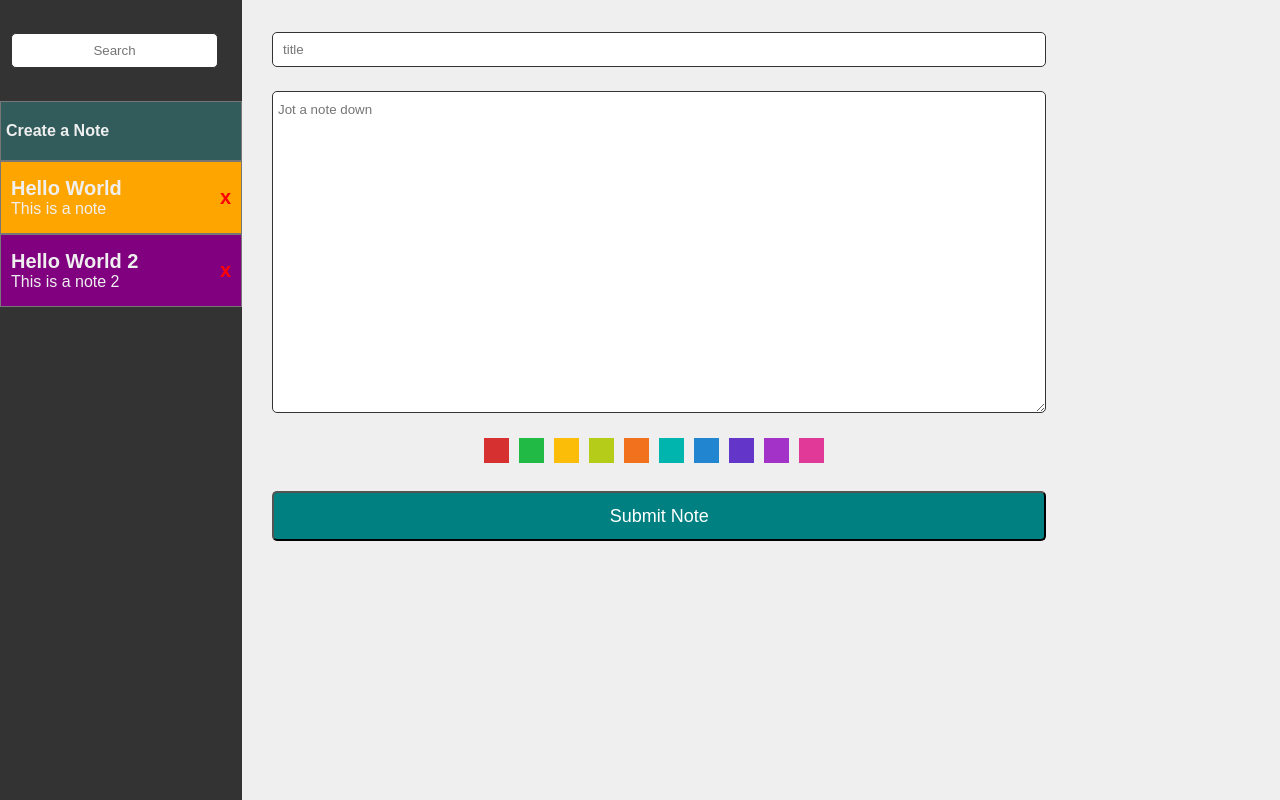
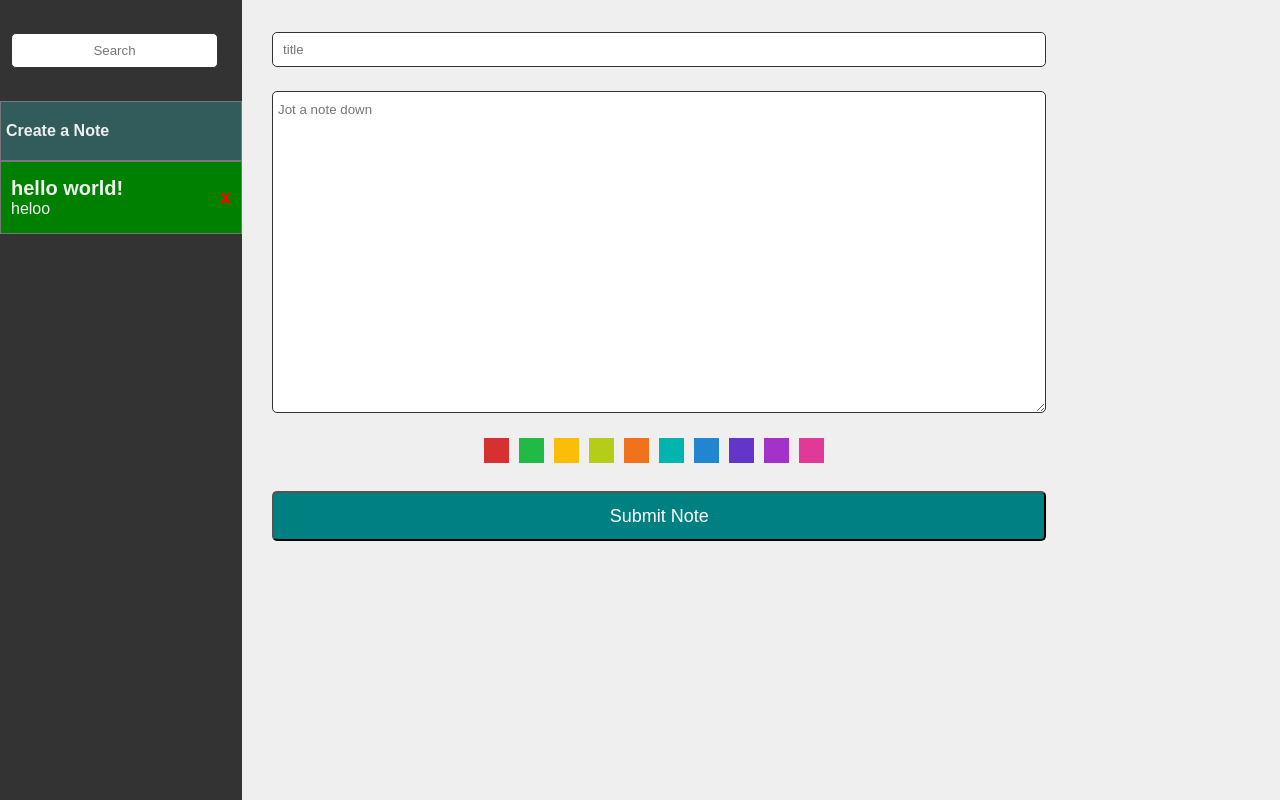
Before and after one commit to CihatKOCAK/Notes-App-Redux, a React (Create React App) app: page / in a window 1280 px wide. Built offline with nearby package versions, Linux system fonts and the light colour scheme.

Commit message:
ok-without-search

```diff
--- a/src/components/NoteCards.js
+++ b/src/components/NoteCards.js
@@ -1,27 +1,38 @@
 import React from "react";
 import { useDispatch, useSelector } from "react-redux";
-import { showNote,deleteNote } from "../features/notes/notesSlice";
+import { showNote, deleteNote } from "../features/notes/notesSlice";
 
 export default function NoteCards() {
   const items = useSelector((state) => state.notes.items);
   const dispatch = useDispatch();
-//delete dont work
-  const handleDelete = () => {
-    dispatch(deleteNote({ id: showNote.selectedID }));
+  const handleDelete = (id) => {
+    dispatch(deleteNote({ id }));
     dispatch(showNote({ state: false, index: 0 }));
   };
   return (
     <>
-      {items && items.map((item,index) => (
+      {items &&
+        items.map(
+          (item, index) =>
               <div
                 className="stored-notes"
                 style={{ backgroundColor: item.color }}
                 key={index}
-          onClick = {() => dispatch(showNote({state:true, index:index, selectedID:item.id}))}
               >
-          <div>
+                <div
+                  style={{ with: "200px" }}
+                  onClick={() =>
+                    dispatch(
+                      showNote({
+                        state: true,
+                        index: index,
+                        selectedID: item.id,
+                      })
+                    )
+                  }
+                >
                   <h2 id="note-title">
-              {item.title.length > 15
+                    {item && item.title.length > 15
                       ? item.title.substring(0, 15) + "..."
                       : item.title}
                   </h2>
@@ -32,9 +43,15 @@ export default function NoteCards() {
                   </p>
                 </div>
 
-          <p className="delete-note" onClick={() =>handleDelete()}>x</p>
+                <p
+                  className="delete-note"
+                  onClick={() => handleDelete(item.id)}
+                >
+                  x
+                </p>
               </div>
-      ))}
+
+        )}
     </>
   );
 }
--- a/src/components/NoteContainer.js
+++ b/src/components/NoteContainer.js
@@ -1,6 +1,6 @@
 import React, { useEffect, useState } from "react";
 import Colors from "./Colors";
-import { useSelector, useDispatch, showNote } from "react-redux";
+import { useSelector, useDispatch } from "react-redux";
 import { addNote, deleteNote } from "../features/notes/notesSlice";
 import { nanoid } from "nanoid";
 
--- a/src/components/Search.js
+++ b/src/components/Search.js
@@ -5,13 +5,15 @@ export default function Search() {
   const dispatch = useDispatch();
 
   const handleSearch = (e) => {
-    dispatch(filterNotes(e.target.value));
+    dispatch(filterNotes( e.target.value ));
 
   };
+    //dispatch(filterNotes(e.target.value));
+
 
   return (
     <div className="search-bar">
-      <input onChange={handleSearch} type="text" placeholder="Search" />
+      <input onChange={(e) => handleSearch(e)} type="text" placeholder="Search" />
     </div>
   );
 }
--- a/src/features/notes/notesSlice.js
+++ b/src/features/notes/notesSlice.js
@@ -3,20 +3,8 @@ import { createSlice } from "@reduxjs/toolkit";
 export const notesSlice = createSlice({
   name: "notes",
   initialState: {
-    items: [
-      {
-        id: "1",
-        title: "Hello World",
-        content: "This is a note",
-        color: "orange",
-      },
-      {
-        id: "2a",
-        title: "Hello World 2",
-        content: "This is a note 2",
-        color: "purple",
-      },
-    ],
+    items: [{ id: 1, title: "hello world!", content: "heloo", color: "green" }],
+    oldItems: [],
     showNote: {
       state: false,
       index: 0,
@@ -28,21 +16,16 @@ export const notesSlice = createSlice({
     },
     deleteNote: (state, action) => {
       state.items = state.items.filter((item) => item.id !== action.payload.id);
-      console.log(state.items);
     },
     showNote: (state, action) => {
       state.showNote = action.payload;
     },
     filterNotes: (state, action) => {
-      //deleted state items -> use localstore
-      if (action.payload === "") {
-        state.items = state.items;
-      } else {
-        state.items = state.items.filter((item) =>
-          item.title.toLowerCase().includes(action.payload.toLowerCase())
-        );
-      }
-
+      if (state.oldItems) {state.oldItems = [...state.items];}
+      state.items = state.items.filter((item) =>
+        item.title.toLowerCase().includes(action.payload.toLowerCase())
+      );
+      if (action.payload.lenght === 0) state.items = state.oldItems;
     },
     selectedNote: (state, action) => {
       state.items = action.payload;
```
Lines whose indentation alone changed are shown as unchanged.
